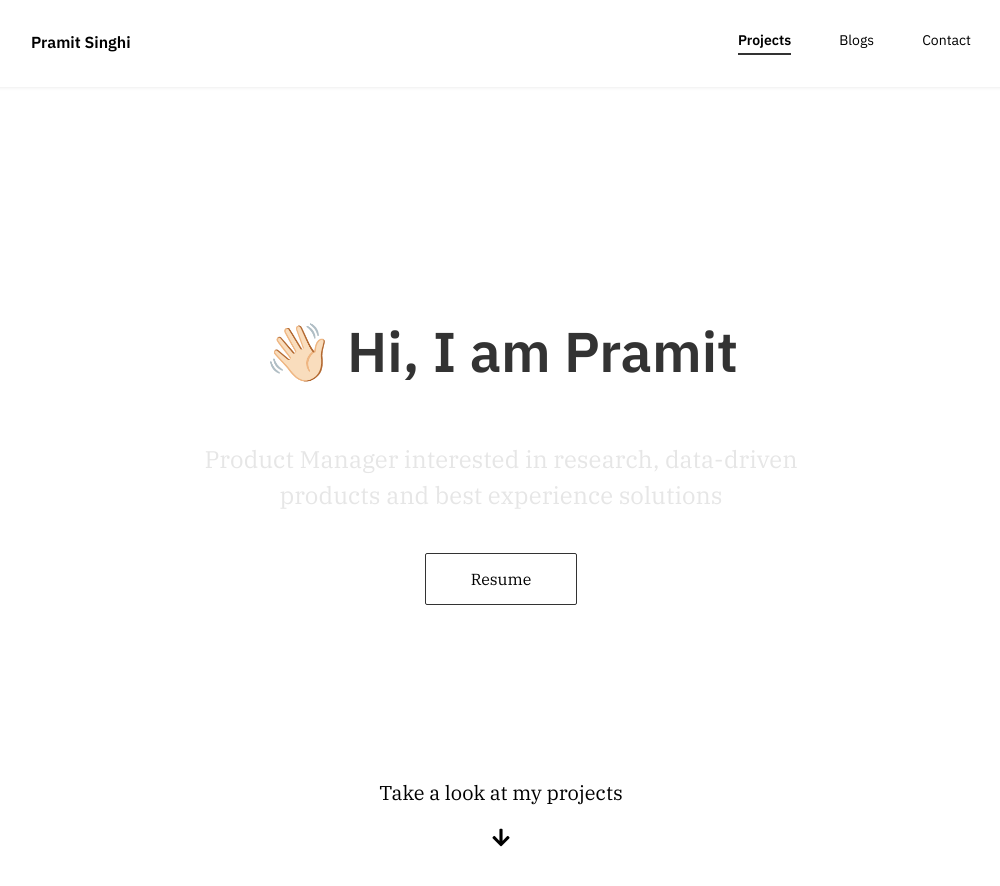
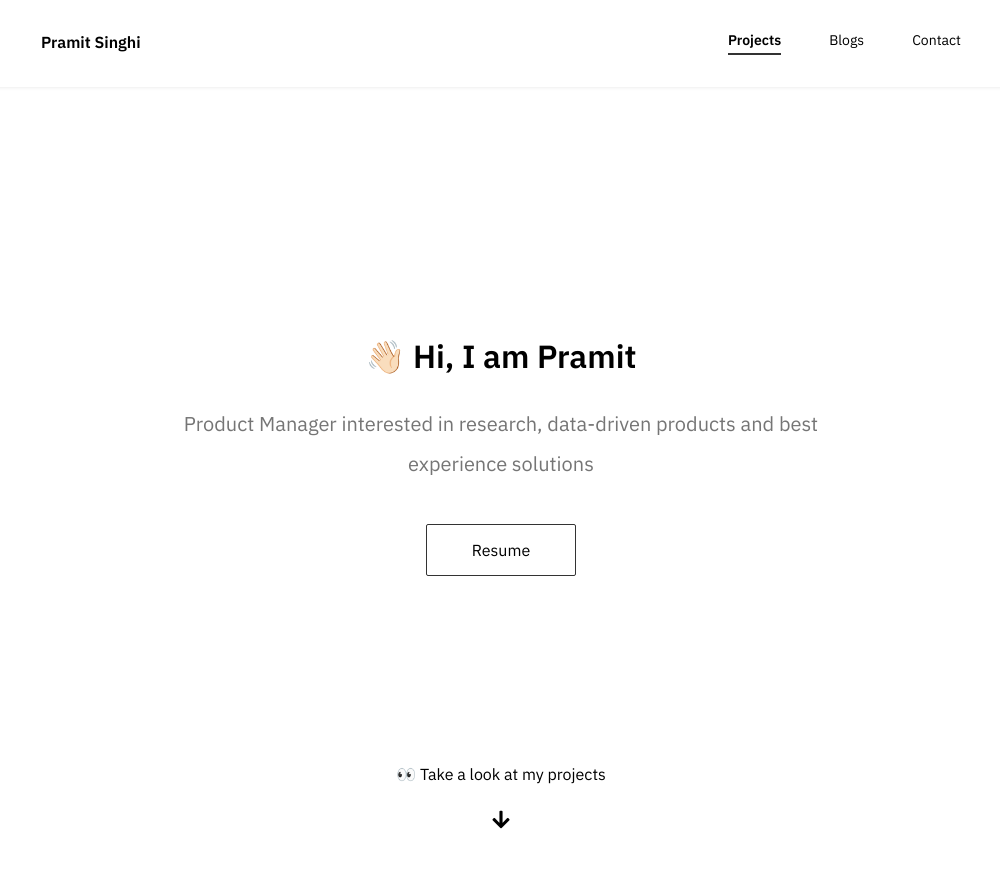
Before and after one commit to shkamaru/shkamaru.github.io, a Jekyll site: the page built from index.html, in a window 1280 px wide and 900 px high. Shown: the top 886 px of the window, without its empty margins (139-1139 px from the left). Built offline with Jekyll 4.4.1, drawn with Linux system fonts in a browser that asks for light colours; nearby versions of some CDN libraries; some of the changed text lies outside the part shown.

Commit message:
Fixed Home CSS for all platforms

```diff
--- a/_includes/header.html
+++ b/_includes/header.html
@@ -1,8 +1,8 @@
 <header class="banner">
     <div class="banner-title-wrapper">
-        <h1 class="banner-title">
+        <h3 class="banner-title">
             👋🏻 Hi, I am Pramit
-        </h1>
+        </h3>
         <p class="banner-title-sub">
             Product Manager interested in research, data-driven products and best experience solutions
         </p>
@@ -11,15 +11,15 @@
         <a href="/assets/pdf/resume.pdf" target="_blank">
             <button class="banner-btn">Resume</button>
         </a>
-        <!-- Removing the Portfolio section
+        <!-- Do Not Delete - Removing the Portfolio section
             <a href="/assets/pdf/portfolio.pdf" target="_blank">
-            <button class="banner-btn">Portfolio</button>
+                <button class="banner-btn">Portfolio</button>
             </a>
         -->
     </div>
     <div class="banner-nav-wrapper">
         <div class="banner-nav-link-text">
-            Take a look at my projects
+            👀 Take a look at my projects
         </div>
         <div class="banner-nav-link-icon-wrapper">
             <i class="fas fa-arrow-down icon" id="project-nav"></i>
--- a/_includes/projects.html
+++ b/_includes/projects.html
@@ -9,7 +9,7 @@
                     <div style="background-color:{{ project.color }}" class="project-info-line"></div>
                     <div class="project-info">
                         <h3 class="project-title">
-                            {{ project.title }}
+                            {{ project.title | capitalize }}
                         </h3>
                         <p class="project-desc">
                             {{ project.desc }}
--- a/assets/css/partials/_elements.scss
+++ b/assets/css/partials/_elements.scss
@@ -10,7 +10,7 @@
     .navbar-inner-wrapper {
         display: flex;
         justify-content: space-between;
-        padding: 3.2rem 1rem;
+        padding: 3.2rem 2rem;
         max-width: 960px;
         margin: 0 auto;
     }
@@ -49,24 +49,20 @@
     align-items: center;
     flex-direction: column;
     position: relative;
-    max-width: 940px;
+    max-width: 960px;
     margin: 0 auto;
 }
 
     .banner-title-wrapper {
-        width: 73%;
+        width: 75%;
         text-align: center;
     }
-        .banner-title {
-            font-family: $heading-font-family;
-            font-weight: 800;
-        }
 
         .banner-title-sub {
-            @include font-size(2.4, 1.5);
-            color: $light-grey;
-            padding-top: 3.4rem;
-            font-family: $text-font-family;
+            @include font-size(2, 2);
+            font-family: $heading-font-family;
+            color: $dark-grey;
+            padding-top: 1.6rem;
         }
 
     .banner-cta {
@@ -75,19 +71,90 @@
 
         .banner-btn {
             margin: 0 3rem;
+            font-family: $heading-font-family;
             border-radius: 0.2rem;
         }
 
     .banner-nav-wrapper {
-        @include font-size(2.0, 1.25);
+        @include font-size(1.6, 2);
         position: absolute;
-        bottom: 5rem;
+        bottom: 6rem;
         text-align: center;
     }
 
+        .banner-nav-link-text {
+            font-family: $heading-font-family;
+        }
+
         .banner-nav-link-icon-wrapper {
-            margin-top: 2rem;
+            @include font-size(2, 2);
+            margin-top: 1rem;
         }
+
+
+.projects-wrapper {
+    max-width: 960px;
+    margin: 8rem auto 0 auto;
+    padding: 10rem 1rem;
+}
+
+    .project {
+        display: flex;
+        justify-content: center;
+        align-items: stretch;
+        flex-direction: column;
+        margin-top: 8rem;
+        padding: 0 3rem 0 3rem;
+    }
+
+    .project:first-child {
+        margin-top: 0;
+    }
+
+        .project-image-wrapper {
+            width: 100%;
+            box-shadow: 0px 0px 6px #E5E5E5;
+        }
+
+            .project-image {
+                width: 100%;
+                padding: 1rem;
+            }
+
+        .project-info-wrapper {
+            width: 100%;
+            padding-top: 3rem;
+            position: relative;
+            font-family: $heading-font-family;
+        }
+
+            .project-info-inner {
+                display: flex;
+            }
+
+                .project-info-line {
+                    width: 0.6rem;
+                    flex-shrink: 0;
+                    border-radius: 1rem;
+                    display: none;
+                }
+
+                    .project-desc {
+                        @include font-size(1.6, 2);
+                        color: $dark-grey;
+                    }
+
+            .project-role {
+                @include font-size(1.6, 2);
+                font-weight: 600;
+                margin: 2rem 0 1rem 0;
+            }
+
+                .project-cta-link {
+                    @include font-size(1.6, 2);
+                    color: $blue;
+                    margin-right: 3.2rem;
+                }
 
 
 .blogs-wrapper {
@@ -135,11 +202,13 @@
                 .blog-desc {
                     @include font-size(1.6, 2);
                     margin-top: 1.6rem;
+                    font-family: $heading-font-family;
                     color: $dark-grey;
                 }
 
             .blog-detail {
                 @include font-size(1.6, 2);
+                font-family: $heading-font-family;
                 color: $black;
                 padding: 2rem 0 4rem 0;
                 display: flex;
@@ -149,76 +218,6 @@
 
                 .blog-cta-link {
                     @include font-size(1.6, 2);
-                    color: $blue;
-                    margin-right: 3.2rem;
-                }
-
-
-.projects-wrapper {
-    max-width: 960px;
-    margin: 8rem auto 0 auto;
-    padding: 10rem 1rem;
-}
-
-    .project {
-        display: flex;
-        justify-content: center;
-        align-items: stretch;
-        flex-direction: column;
-        margin-top: 8rem;
-        padding: 0 3rem 0 3rem;
-    }
-
-    .project:first-child {
-        margin-top: 0;
-    }
-
-        .project-image-wrapper {
-            width: 100%;
-            box-shadow: 0px 0px 6px #E5E5E5;
-        }
-
-            .project-image {
-                width: 100%;
-                padding: 1rem;
-            }
-
-        .project-info-wrapper {
-            width: 100%;
-            padding-top: 3rem;
-            position: relative;
-        }
-
-            .project-info-inner {
-                display: flex;
-                justify-content: flex-start;
-                align-items: stretch;
-            }
-
-                .project-info-line {
-                    width: 0.6rem;
-                    border-radius: 2rem;
-                    display: none;
-                }
-
-                    .project-title {
-                        text-transform: capitalize;
-                    }
-
-                    .project-desc {
-                        @include font-size(1.6, 1.25);
-                        margin-top: 1.6rem;
-                        color: $light-grey;
-                    }
-
-            .project-role {
-                @include font-size(1.6, 1.25);
-                font-weight: 600;
-                margin: 3.2rem 0;
-            }
-
-                .project-cta-link {
-                    @include font-size(1.6, 1.25);
                     color: $blue;
                     margin-right: 3.2rem;
                 }
--- a/assets/css/partials/_variables.scss
+++ b/assets/css/partials/_variables.scss
@@ -10,7 +10,7 @@ $bp-xxl: 'only screen and (min-width: 1950px)';
 
 $body-max-width: 1950px;
 
-$text-font-family: 'IBM Plex Serif', sans-serif;
+$text-font-family: 'IBM Plex Serif', serif;
 $heading-font-family: 'IBM Plex Sans', sans-serif;
 
 $black: #333333;
```
